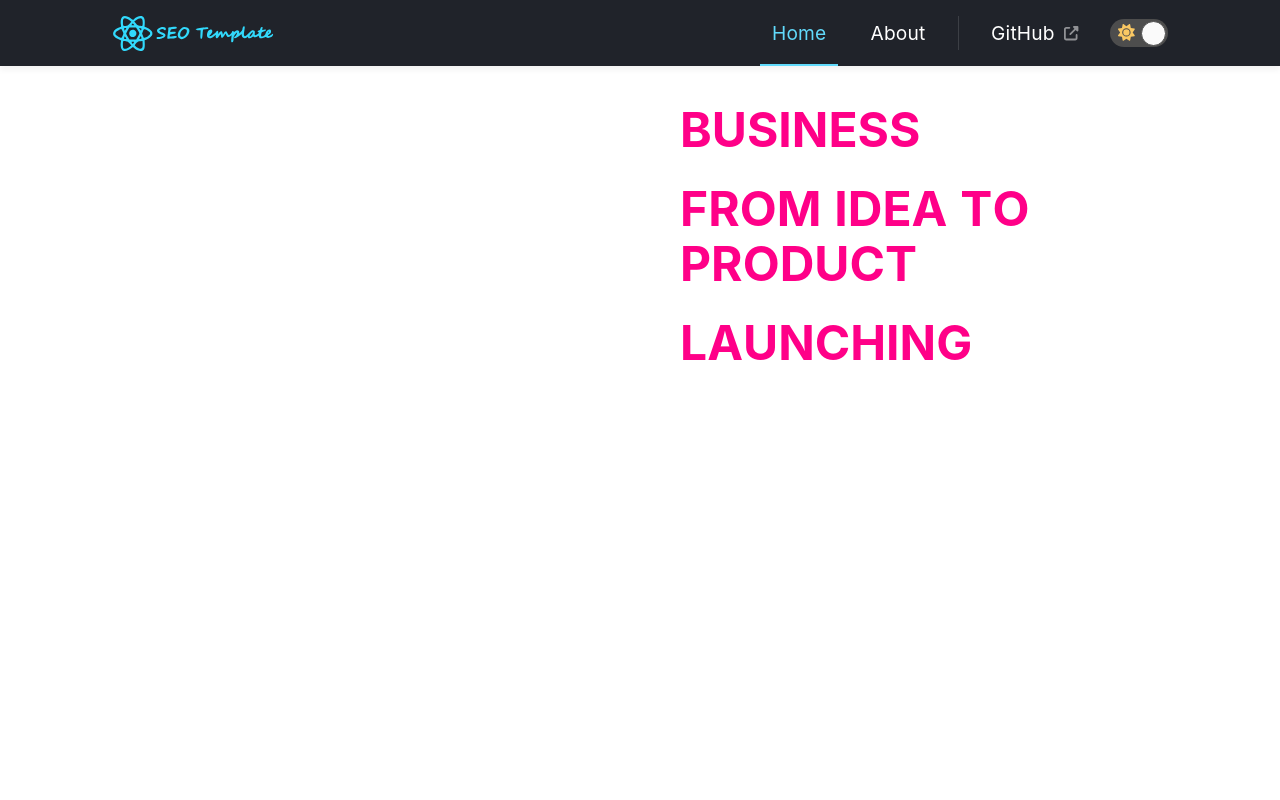
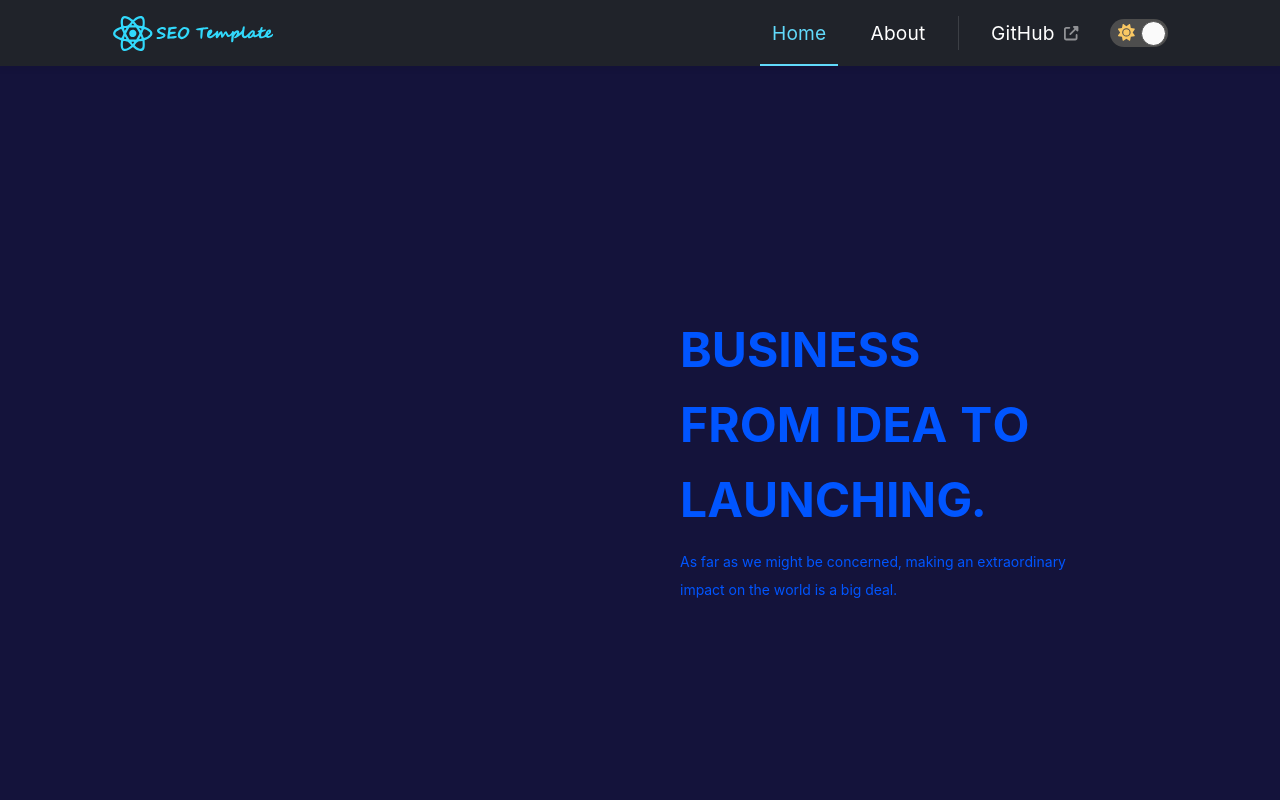
Before and after one commit to thamodaranFlyers/seo-friendly-template, a React (Create React App) app in the folder frontend/: page / in a window 1280 px wide. Shown: the top 800 px of the page. Built offline with nearby package versions, Linux system fonts and the light colour scheme.

Commit message:
Commit for animated text

```diff
--- a/frontend/src/components/AnimatedText/AnimatedText.scss
+++ b/frontend/src/components/AnimatedText/AnimatedText.scss
@@ -2,21 +2,6 @@
 	max-width: 960px;
 	padding: 40px;
 	margin: 0 auto;
-}
-
-h1 {
-	font-size: 3rem !important;
-	font-weight: 700 !important;
-	line-height: 1;
-	margin: 0 0 20px;
-}
-
-h2 {
-	font-size: 50px;
-	font-weight: 400;
-	line-height: 1.2;
-	opacity: 0.75;
-	margin: 0;
 }
 
 .word-wrapper {
--- a/frontend/src/components/AnimatedText/index.js
+++ b/frontend/src/components/AnimatedText/index.js
@@ -1,6 +1,6 @@
-import React from "react";
-import { motion } from "framer-motion";
-import "./AnimatedText.scss";
+import React from 'react';
+import { motion } from 'framer-motion';
+import './AnimatedText.scss';
 
 // Word wrapper
 const Wrapper = (props) => {
@@ -10,9 +10,9 @@ const Wrapper = (props) => {
 
 // Map API "type" vaules to JSX tag names
 const tagMap = {
-	paragraph: "p",
-	heading1: "h1",
-	heading2: "h2",
+	paragraph: 'p',
+	heading1: 'h1',
+	heading2: 'h2',
 };
 
 // AnimatedCharacters
@@ -22,31 +22,32 @@ const AnimatedCharacters = (props) => {
 	// Framer Motion variant object, for controlling animation
 	const item = {
 		hidden: {
-			y: "200%",
-			color: "#0055FF",
+			y: '200%',
+			color: '#0055FF',
 			transition: { ease: [0.455, 0.03, 0.515, 0.955], duration: 0.85 },
 		},
 		visible: {
 			y: 0,
-			color: "#FF0088",
+			// color: '#FF0088',
+			color: '#0055FF',
 			transition: { ease: [0.455, 0.03, 0.515, 0.955], duration: 0.75 },
 		},
 	};
 
 	//  Split each word of props.text into an array
-	const splitWords = props.text.split(" ");
+	const splitWords = props.text.split(' ');
 
 	// Create storage array
 	const words = [];
 
 	// Push each word into words array
 	for (const [, item] of splitWords.entries()) {
-		words.push(item.split(""));
+		words.push(item.split(''));
 	}
 
 	// Add a space ("\u00A0") to the end of each word
 	words.map((word) => {
-		return word.push("\u00A0");
+		return word.push('\u00A0');
 	});
 
 	// Get the tag name from tagMap
@@ -62,15 +63,11 @@ const AnimatedCharacters = (props) => {
 							return (
 								<span
 									style={{
-										overflow: "hidden",
-										display: "inline-block",
+										overflow: 'hidden',
+										display: 'inline-block',
 									}}
-									key={index}
-								>
-									<motion.span
-										style={{ display: "inline-block" }}
-										variants={item}
-									>
+									key={index}>
+									<motion.span style={{ display: 'inline-block' }} variants={item}>
 										{element}
 									</motion.span>
 								</span>
--- a/frontend/src/containers/Home/HeroIntro/index.tsx
+++ b/frontend/src/containers/Home/HeroIntro/index.tsx
@@ -1,17 +1,26 @@
 import { Col, Row } from 'antd';
 import { motion } from 'framer-motion';
 import { AnimatedText } from '../../../components';
+import './styles.scss';
 
 const HeroIntro = () => {
 	const placeholderText = [
 		{ type: 'heading1', text: 'BUSINESS' },
 		{
 			type: 'heading1',
-			text: 'FROM IDEA TO PRODUCT',
+			text: 'FROM IDEA TO',
 		},
 		{
 			type: 'heading1',
-			text: 'LAUNCHING',
+			text: 'LAUNCHING.',
+		},
+		{
+			type: 'paragraph',
+			text: 'As far as we might be concerned, making an extraordinary',
+		},
+		{
+			type: 'paragraph',
+			text: 'impact on the world is a big deal.',
 		},
 	];
 
@@ -24,7 +33,7 @@ const HeroIntro = () => {
 	};
 
 	return (
-		<Row>
+		<Row className="hero_intro" align="middle">
 			<Col xl={12}></Col>
 			<Col xl={12}>
 				<motion.div initial="hidden" animate="visible" variants={container}>
--- a/frontend/src/containers/Home/HeroIntro/styles.scss
+++ b/frontend/src/containers/Home/HeroIntro/styles.scss
@@ -1,2 +1,25 @@
 .hero_intro {
+	height: 100vh;
+	background: #14133b;
+	h1 {
+		font-size: 3rem;
+		font-weight: 700;
+		line-height: 1;
+		margin: 0 0 20px;
+		// color: #fff;
+		// background: -webkit-linear-gradient(#eee, #333);
+		// -webkit-background-clip: text;
+		// -webkit-text-fill-color: transparent;
+	}
+
+	h2 {
+		font-size: 50px;
+		font-weight: 400;
+		line-height: 1.2;
+		opacity: 0.75;
+		margin: 0;
+	}
+	p {
+		margin: 0;
+	}
 }
```
